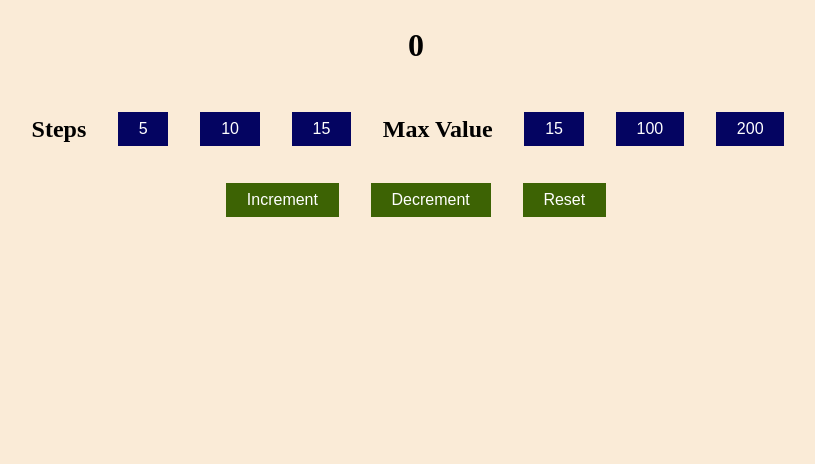
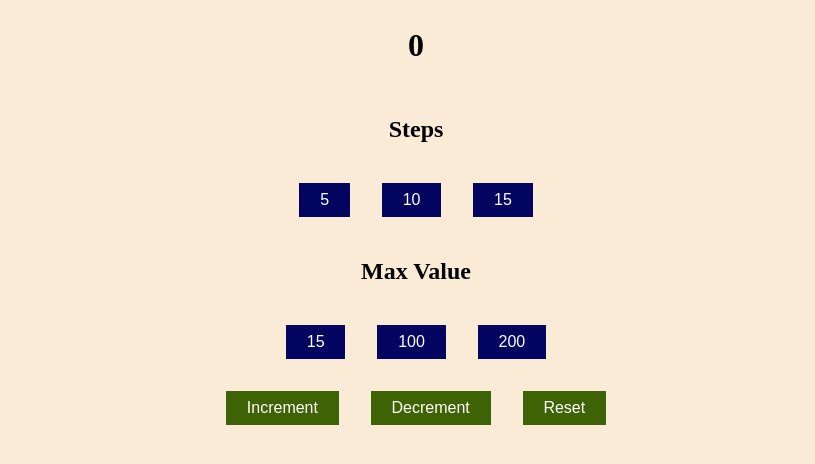
Before and after one commit to PujaGKundu/React-Redux-Counter, a React app in the folder extension2/: page / in a window 1280 px wide. Shown: the whole page, without its empty margins (224-1039 px from the left). Built offline with nearby package versions, Linux system fonts and the light colour scheme.

Commit message:
NPM build

```diff
--- a/extension2/src/components/style.css
+++ b/extension2/src/components/style.css
@@ -12,7 +12,8 @@ body {
 
 .flex {
   display: flex;
-  justify-content: space-evenly;
+  justify-content: center;
+  flex-direction: column;
   align-items: center;
 }
 
```
